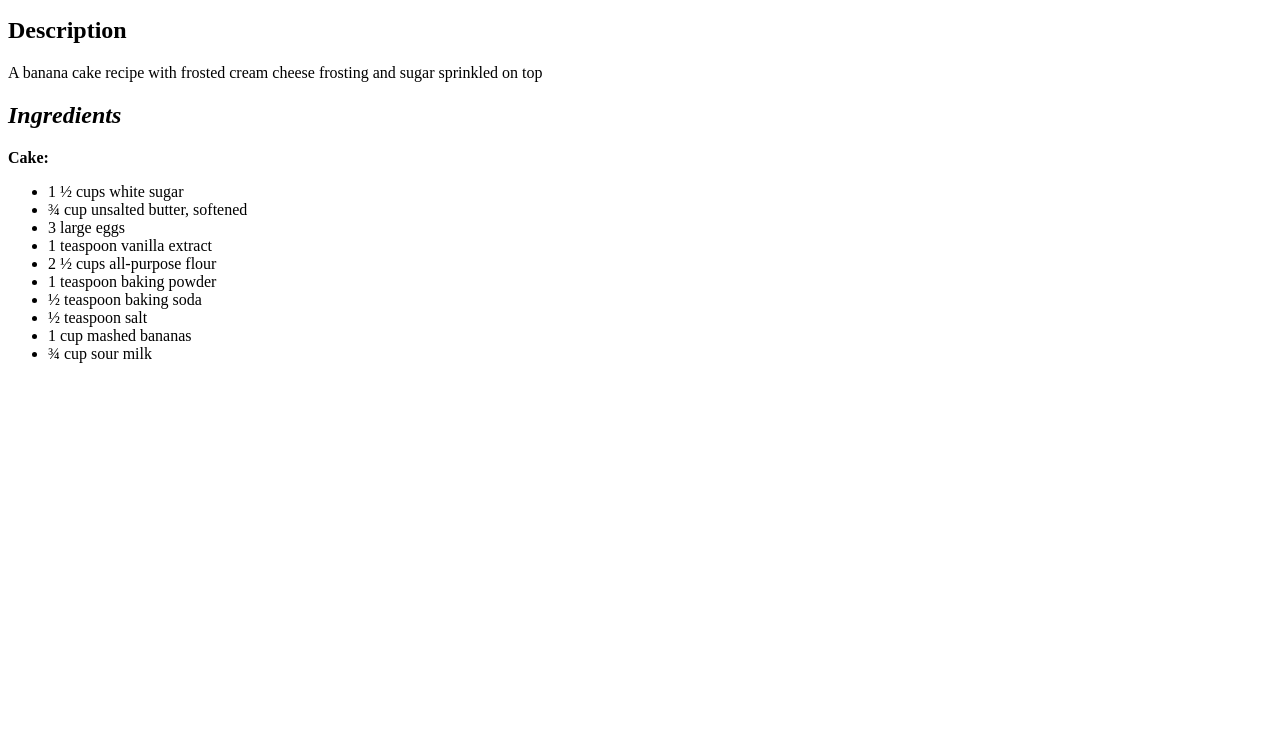
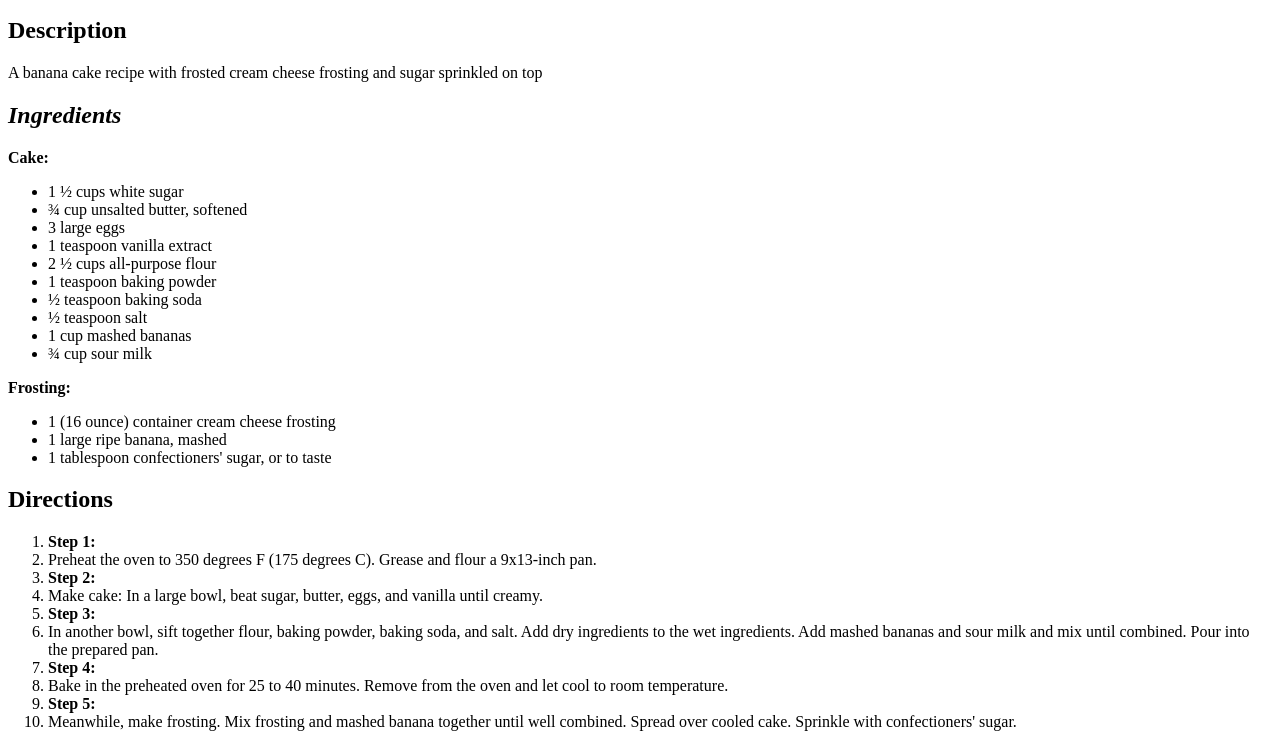
Before and after one commit to autom101/recipes, a plain HTML site: page recipe-list/banana-cake.html in a window 1280 px wide. Shown: the part 101-848 px from the top of the page. Before the commit the page ends 800 px from the top, so only its background shows below. Drawn offline with Linux system fonts and the light colour scheme.

Commit message:
Add directions

```diff
--- a/recipe-list/banana-cake.html
+++ b/recipe-list/banana-cake.html
@@ -12,6 +12,7 @@
         <p>A banana cake recipe with frosted cream cheese frosting and sugar sprinkled on top</p>
         <h2><em>Ingredients</em></h2>
         <p><strong>Cake:</strong></p>
+
         <ul>
             <li>1 ½ cups white sugar</li>
 
@@ -34,5 +35,31 @@
             <li>¾ cup sour milk</li>
         </ul>
 
+        <p><strong>Frosting:</strong></p>
+        <ul>
+            <li>1 (16 ounce) container cream cheese frosting</li>
+
+            <li>1 large ripe banana, mashed</li>
+
+            <li>1 tablespoon confectioners' sugar, or to taste</li>
+        </ul>
+        <h2>Directions</h2>
+        <ol>
+            <li><strong>Step 1:</strong></li>
+            <li>Preheat the oven to 350 degrees F (175 degrees C). Grease and flour a 9x13-inch pan.</li>
+
+            <li><strong>Step 2:</strong></li>
+            <li>Make cake: In a large bowl, beat sugar, butter, eggs, and vanilla until creamy.</li>
+
+            <li><strong>Step 3:</strong></li>
+            <li>In another bowl, sift together flour, baking powder, baking soda, and salt. Add dry ingredients to the wet ingredients. Add mashed bananas and sour milk and mix until combined. Pour into the prepared pan.</li>
+
+            <li><strong>Step 4:</strong></li>
+            <li>Bake in the preheated oven for 25 to 40 minutes. Remove from the oven and let cool to room temperature.</li>
+
+            <li><strong>Step 5:</strong></li>
+            <li>Meanwhile, make frosting. Mix frosting and mashed banana together until well combined. Spread over cooled cake. Sprinkle with confectioners' sugar.</li>
+        </ol>
+
     </body>
 </html>
```
